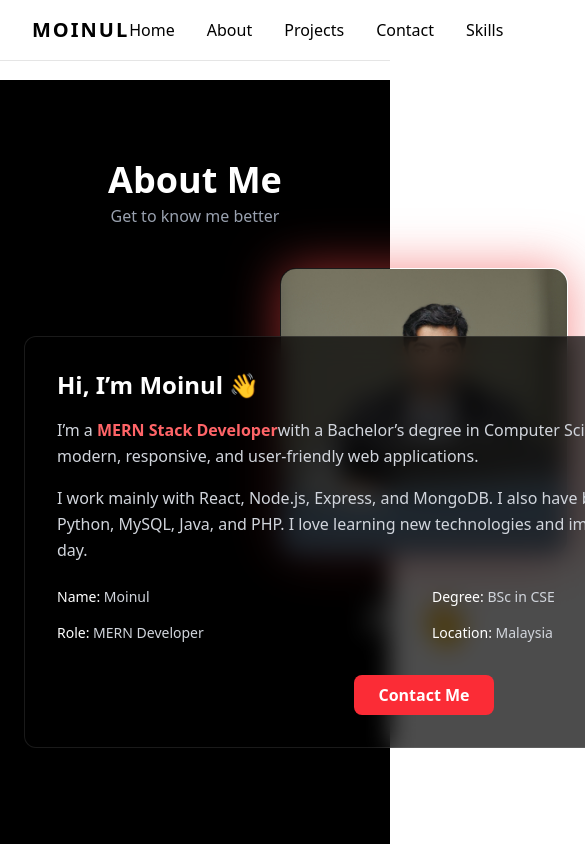
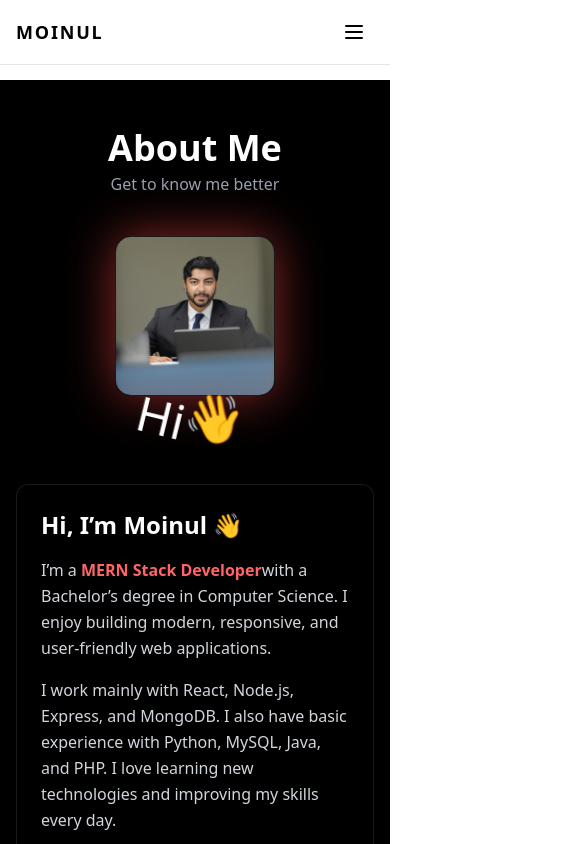
Before and after one commit to Moinul-IE/Moinul_pv_1, a React (Vite) app: page /about in a window 390 px wide. Shown: the top 844 px of the page, 585 px wide, since content can reach past the window. Built offline with nearby package versions, Linux system fonts and the light colour scheme.

Commit message:
now Responsives for all devices

```diff
--- a/src/App.css
+++ b/src/App.css
@@ -40,3 +40,32 @@
 .read-the-docs {
   color: #888;
 } */
+
+/* Project-wide responsive helpers (fallback for non-tailwind parts) */
+.container {
+  max-width: 1280px;
+  margin-left: auto;
+  margin-right: auto;
+  padding-left: 1rem;
+  padding-right: 1rem;
+}
+
+@media (max-width: 640px) {
+  .container {
+    padding-left: 0.75rem;
+    padding-right: 0.75rem;
+  }
+}
+
+/* Make buttons a bit larger on touch devices */
+button, .glass-button {
+  touch-action: manipulation;
+}
+
+/* Small helper to ensure forms & buttons have comfortable tap targets on mobile */
+@media (max-width: 640px) {
+  button, input[type="button"], input[type="submit"], .glass-button {
+    padding: 0.75rem 1rem !important;
+    font-size: 0.95rem !important;
+  }
+}
--- /dev/null
+++ b/src/Components/NavbarResponsive.jsx
@@ -0,0 +1,70 @@
+import { Link } from "react-router-dom";
+import { useEffect, useState } from "react";
+
+export default function NavbarResponsive() {
+  const [open, setOpen] = useState(false);
+
+  useEffect(() => {
+    const closeOnNav = () => setOpen(false);
+    window.addEventListener("popstate", closeOnNav);
+    return () => window.removeEventListener("popstate", closeOnNav);
+  }, []);
+
+  const links = ["/", "/About", "/Projects", "/Contact", "/Skills"];
+
+  return (
+    <nav className="fixed top-0 left-0 w-full z-50 bg-white/70 dark:bg-black/40 backdrop-blur-md border-b border-black/10 dark:border-white/10 transition-colors duration-300">
+      <div className="max-w-6xl mx-auto px-4 sm:px-6 lg:px-8">
+        <div className="flex items-center justify-between h-16">
+          <div className="flex-shrink-0">
+            <h1 className="text-lg sm:text-xl font-bold tracking-widest">MOINUL</h1>
+          </div>
+
+          {/* Desktop links */}
+          <div className="hidden md:flex md:items-center md:space-x-8">
+            {links.map((path, i) => (
+              <Link key={i} to={path} className="text-sm hover:text-red-400 transition-colors">
+                {path === "/" ? "Home" : path.replace("/", "")}
+              </Link>
+            ))}
+          </div>
+
+          {/* Mobile menu button */}
+          <div className="md:hidden">
+            <button
+              onClick={() => setOpen((v) => !v)}
+              aria-label="Toggle menu"
+              className="p-2 rounded-md focus:outline-none focus:ring-2 focus:ring-red-400"
+            >
+              <svg className="h-6 w-6" viewBox="0 0 24 24" fill="none" stroke="currentColor">
+                {open ? (
+                  <path strokeWidth="2" strokeLinecap="round" strokeLinejoin="round" d="M6 18L18 6M6 6l12 12" />
+                ) : (
+                  <path strokeWidth="2" strokeLinecap="round" strokeLinejoin="round" d="M4 6h16M4 12h16M4 18h16" />
+                )}
+              </svg>
+            </button>
+          </div>
+        </div>
+      </div>
+
+      {/* Mobile menu panel */}
+      {open && (
+        <div className="md:hidden bg-white/95 dark:bg-black/90 border-t border-black/5 dark:border-white/5">
+          <div className="px-4 pt-4 pb-6 space-y-3">
+            {links.map((path, i) => (
+              <Link
+                key={i}
+                to={path}
+                onClick={() => setOpen(false)}
+                className="block text-base px-2 py-2 rounded hover:bg-gray-100 dark:hover:bg-gray-800"
+              >
+                {path === "/" ? "Home" : path.replace("/", "")}
+              </Link>
+            ))}
+          </div>
+        </div>
+      )}
+    </nav>
+  );
+}
--- a/src/Layouts/MainLayout.jsx
+++ b/src/Layouts/MainLayout.jsx
@@ -1,6 +1,6 @@
 import { useEffect, useState } from "react";
 import { Outlet } from "react-router-dom";
-import Navbar from "../Components/Navbar";
+import Navbar from "../Components/NavbarResponsive";
 import Footer from "../Components/Footer";
 
 export default function MainLayout() {
--- a/src/Pages/About.jsx
+++ b/src/Pages/About.jsx
@@ -3,7 +3,7 @@ import '../index.css';
 
 export default function About() {
   return (
-    <div className="min-h-screen bg-black text-white px-6 py-20">
+  <div className="min-h-screen bg-black text-white px-4 sm:px-6 md:px-10 py-12 sm:py-20">
 
       {/* Title */}
       <h1 className="text-4xl font-bold text-center mb-1">About Me</h1>
@@ -11,16 +11,14 @@ export default function About() {
         Get to know me better
       </p>
 
-      <div className="max-w-6xl mx-auto grid md:grid-rows-2 gap-10 items-center">
+  <div className="max-w-6xl mx-auto grid grid-cols-1 md:grid-cols-2 gap-8 items-start">
 
         {/* LEFT — Image */}
-        <div className="flex justify-center mb-15">
+        <div className="flex justify-center md:justify-start mb-6 md:mb-0">
           <img
             src={MyImage}
             alt="Moinul"
-            className="w-72 h-72 rounded-2xl object-cover
-            shadow-[0_0_50px_rgba(239,68,68,0.6)]
-            border border-white/10"
+            className="w-40 h-40 sm:w-56 sm:h-56 md:w-72 md:h-72 rounded-2xl object-cover shadow-[0_0_50px_rgba(239,68,68,0.6)] border border-white/10"
           />
         </div>
         {/* hand animation */}
@@ -33,7 +31,7 @@ export default function About() {
 
 
         {/* RIGHT — Content */}
-        <div className="w-200 m-auto -mt-90 bg-black/70 backdrop-blur-md mb-1 border border-white/10 rounded-xl p-8">
+          <div className="w-full max-w-xl mx-auto md:mx-0 bg-black/70 backdrop-blur-md mb-1 border border-white/10 rounded-xl p-6 md:p-8">
           <h2 className="text-2xl font-semibold mb-4">
             Hi, I’m Moinul 👋
           </h2>
--- a/src/Pages/Contact.jsx
+++ b/src/Pages/Contact.jsx
@@ -27,7 +27,7 @@ export default function Contact() {
     e.target.reset();
   };
   return (
-    <div className="min-h-screen bg-black text-white px-8 py-20">
+  <div className="min-h-screen bg-black text-white px-4 sm:px-8 py-12 sm:py-20">
 
       {/* Title */}
       <h1 className="text-4xl font-bold text-center mb-4">Contact Me</h1>
@@ -35,13 +35,13 @@ export default function Contact() {
         Let’s work together or just say hello 👋
       </p>
 
-      <div className="max-w-5xl mx-auto grid md:grid-cols-2 gap-x-40">
+  <div className="max-w-5xl mx-auto grid grid-cols-1 md:grid-cols-2 gap-8 md:gap-x-16">
 
         {/* LEFT — Contact Info */}
 
 
         {/* RIGHT — Contact Form */}
-        <div className="bg-black/70 mt-35 mb-30  backdrop-blur-md border border-white/10 rounded-xl p-6 shadow-[0_0_60px_rgba(239,68,68,0.6)] ">
+        <div className="bg-black/70 mt-6 mb-6 backdrop-blur-md border border-white/10 rounded-xl p-6 shadow-[0_0_60px_rgba(239,68,68,0.6)]">
           <form ref={form} onSubmit={sendEmail} className="space-y-5">
             <div>
               <label className="block mb-1 text-sm">Your Name</label>
@@ -89,7 +89,7 @@ export default function Contact() {
 {/* contact info */}
 
 
-<div className="w-lg h-100 bg-black/70 backdrop-blur-md shadow-[0_0_60px_rgba(239,68,68,0.6)] border border-white/10 rounded-xl p-6  space-y-6">
+  <div className="w-full bg-black/70 backdrop-blur-md shadow-[0_0_60px_rgba(239,68,68,0.6)] border border-white/10 rounded-xl p-6 space-y-6">
           <h2 className="text-2xl font-semibold">Get in Touch</h2>
 
           <p className="text-gray-300">
--- a/src/Pages/Home.jsx
+++ b/src/Pages/Home.jsx
@@ -1,4 +1,3 @@
-
 
 
 
@@ -17,7 +16,7 @@ const fadeUp = {
 
 export default function Home() {
   return (
-    <div className="min-h-screen px-6 md:px-20 py-24 space-y-32">
+  <div className="min-h-screen px-4 sm:px-6 md:px-20 py-16 sm:py-24 space-y-24 sm:space-y-32">
 
       {/* ================= HERO ================= */}
       <motion.section
@@ -25,11 +24,11 @@ export default function Home() {
         initial="hidden"
         animate="visible"
         transition={{ duration: 0.9 }}
-        className="max-w-6xl mx-auto grid md:grid-cols-2 gap-12
-                   bg-black/70 backdrop-blur-xl rounded-3xl
-                   border border-white/10
-                   shadow-[0_0_80px_rgba(239,68,68,0.5)]
-                   p-12"
+  className="max-w-6xl mx-auto grid md:grid-cols-2 gap-8 sm:gap-12
+       bg-black/70 backdrop-blur-xl rounded-3xl
+       border border-white/10
+       shadow-[0_0_80px_rgba(239,68,68,0.5)]
+       p-6 sm:p-8 md:p-12"
       >
         {/* Image */}
         <motion.div
@@ -40,14 +39,13 @@ export default function Home() {
           <img
             src={MyImage}
             alt="Moinul"
-            className="w-60 h-60 rounded-full object-cover
-                       border-4 border-red-500/40"
+            className="w-40 h-40 sm:w-52 sm:h-52 md:w-60 md:h-60 rounded-full object-cover border-4 border-red-500/40"
           />
         </motion.div>
 
         {/* Content */}
         <div>
-          <h1 className="text-4xl font-bold">
+          <h1 className="text-3xl sm:text-4xl font-bold">
             Hi, I’m <span className="text-red-500">Moinul</span>
           </h1>
 
@@ -62,7 +60,7 @@ export default function Home() {
           </p>
 
           {/* Social */}
-          <div className="flex gap-6 mt-6 text-2xl">
+          <div className="flex gap-4 sm:gap-6 mt-6 text-xl sm:text-2xl">
 
 
 
@@ -114,8 +112,8 @@ export default function Home() {
 </div>
 
           {/* CTA */}
-          <div className="flex gap-4 mt-8">
-            <a className="px-6 py-2 rounded-xl bg-red-500 hover:bg-red-600 transition" href='/projects'>
+          <div className="flex flex-col sm:flex-row gap-4 mt-6 sm:mt-8">
+            <a className="w-full sm:w-auto text-center px-6 py-2 rounded-xl bg-red-500 hover:bg-red-600 transition" href='/projects'>
               View Projects
             </a>
             <button
--- a/src/Pages/Projects.jsx
+++ b/src/Pages/Projects.jsx
@@ -164,7 +164,7 @@ export default function Projects() {
           <motion.div
             initial={{ scale: 0.7, opacity: 0 }}
             animate={{ scale: 1, opacity: 1 }}
-            className="bg-black border border-white/10 rounded-2xl max-w-lg w-full p-6 relative"
+            className="bg-black border border-white/10 rounded-2xl max-w-lg w-full p-4 sm:p-6 relative mx-2 sm:mx-auto max-h-[90vh] overflow-auto"
           >
             <button
               onClick={() => setActive(null)}
--- a/src/Pages/Skills.jsx
+++ b/src/Pages/Skills.jsx
@@ -90,7 +90,7 @@ export default function Skills() {
               <img
                 src={skill.logo}
                 alt={skill.name}
-                className="w-16 h-16 object-contain"
+                className="w-12 h-12 sm:w-16 sm:h-16 object-contain"
               />
 
               <p className="mt-4 font-semibold tracking-wide text-center">
--- a/src/Pages/SubProjects.jsx
+++ b/src/Pages/SubProjects.jsx
@@ -95,7 +95,7 @@ export default function Projects() {
         initial="hidden"
         whileInView="show"
         viewport={{ once: true }}
-        className="grid md:grid-cols-2 lg:grid-cols-3 gap-8 max-w-4xl  mx-auto"
+        className="grid grid-cols-1 sm:grid-cols-2 lg:grid-cols-3 gap-6 sm:gap-8 max-w-4xl mx-auto px-2 sm:px-0"
       >
         {filtered.map((project) => (
           <motion.div
@@ -118,10 +118,10 @@ export default function Projects() {
               <img
                 src={project.image}
                 alt={project.title}
-                className="h-26 w-full object-cover group-hover:scale-110 transition duration-700"
+                className="h-40 sm:h-48 md:h-56 w-full object-cover group-hover:scale-110 transition duration-700"
               />
 
-              <div className="p-2">
+              <div className="p-4">
                 <h2 className="text-2xl font-bold mb-2">
                   {project.title}
                 </h2>
--- a/src/index.css
+++ b/src/index.css
@@ -5,6 +5,13 @@
 @layer base {
   body {
        @apply antialiased;
+  }
+
+  /* make images responsive by default */
+  img {
+    max-width: 100%;
+    height: auto;
+    display: block;
   }
 }
 
@@ -107,3 +114,30 @@
   60% { transform: rotate(0deg); }
   100% { transform: rotate(0deg); }
 }
+
+/* Responsive tweaks */
+@media (max-width: 640px) {
+  .glass-card {
+    padding: 1rem;
+    border-radius: 0.75rem;
+  }
+
+  .glass-button {
+    padding: 0.6rem 1rem;
+    border-radius: 0.6rem;
+  }
+
+  /* make project modal and other dialogs fit small screens */
+  .responsive-modal {
+    padding: 0.75rem !important;
+    max-height: 92vh !important;
+    overflow: auto !important;
+    border-radius: 0.75rem !important;
+  }
+}
+
+@media (min-width: 641px) and (max-width: 1024px) {
+  .glass-card {
+    padding: 1.25rem;
+  }
+}
```
